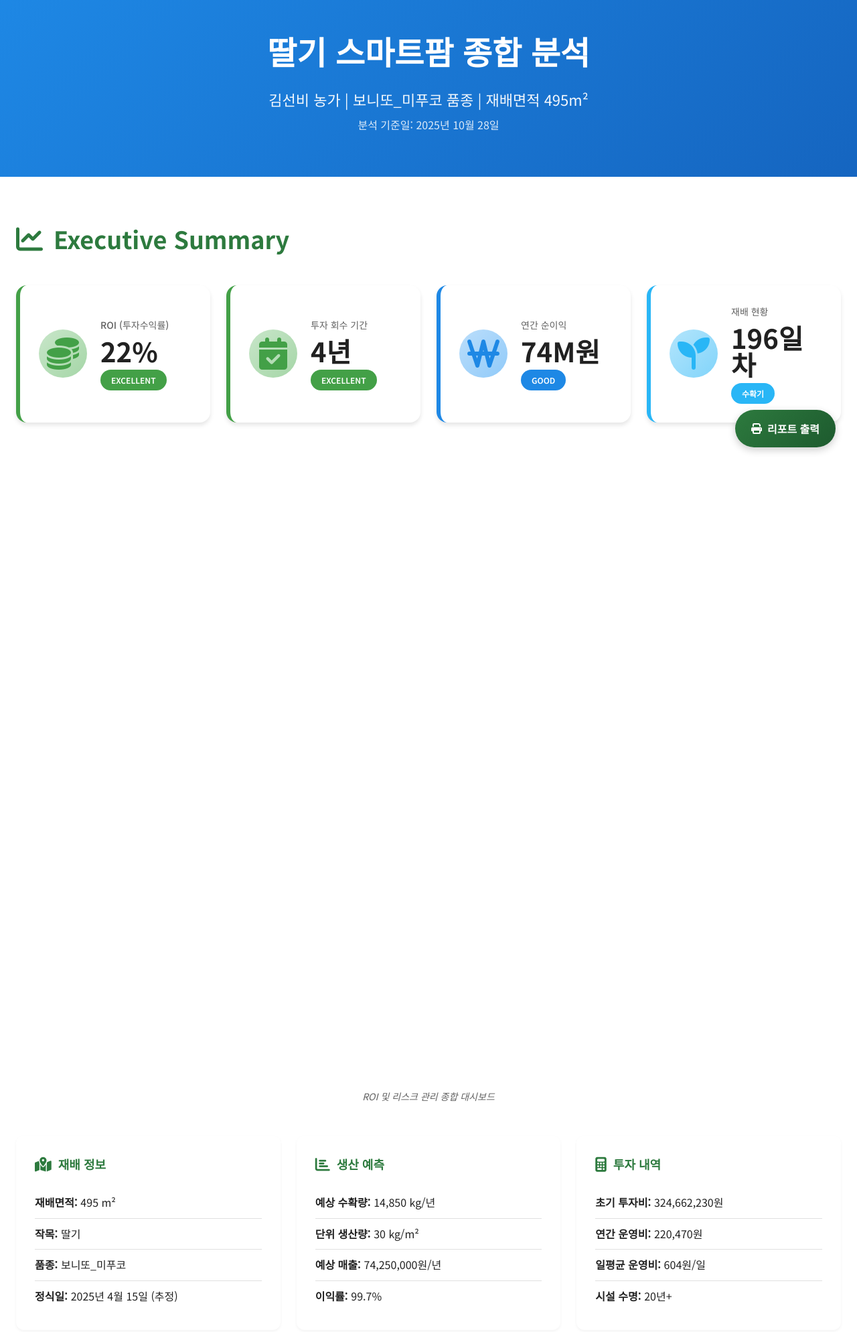
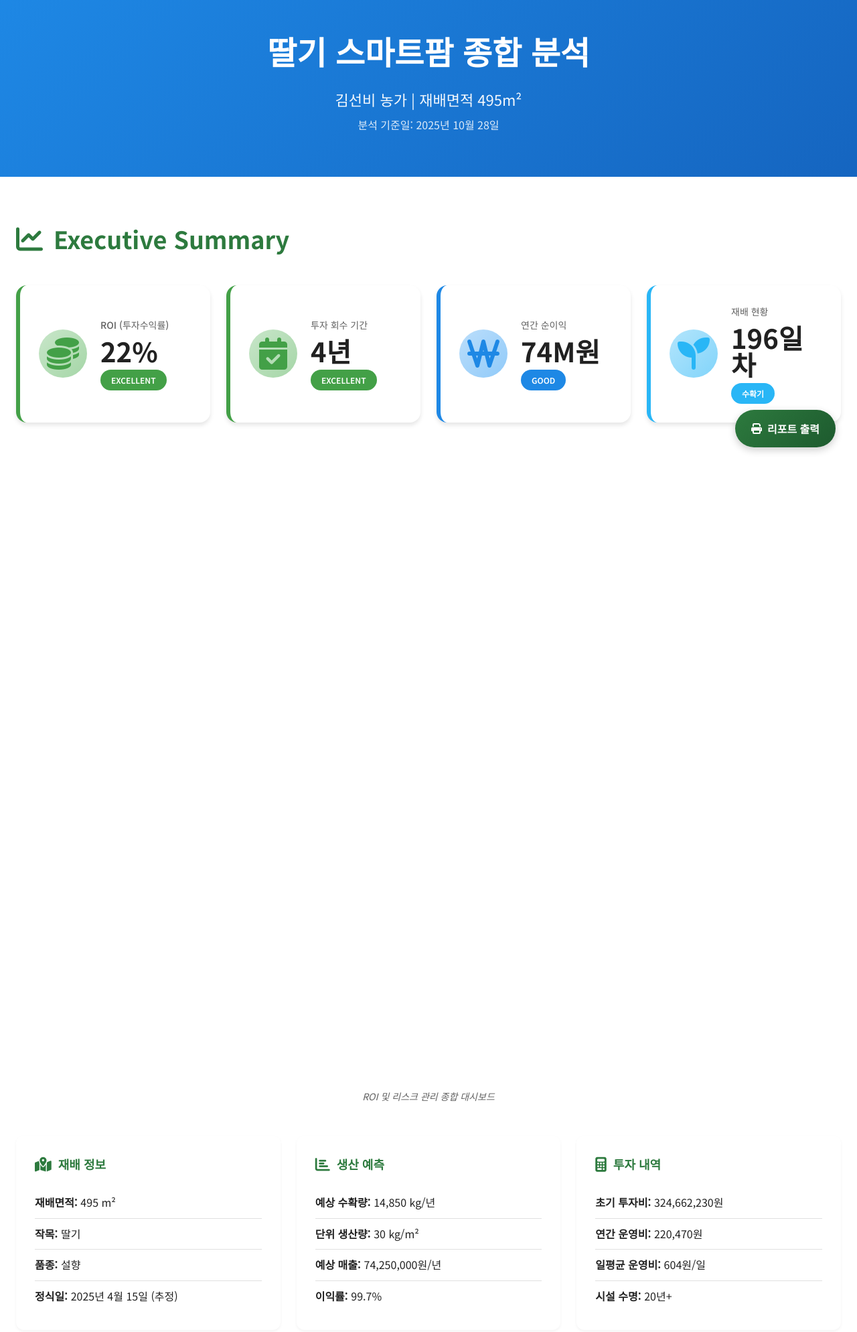
Before and after one commit to Radlerner/interimreport_strawberry, a plain HTML site: page index.html in a window 1280 px wide. Shown: the part 100-2089 px from the top of the page at 67% size. Drawn offline with Linux system fonts and the light colour scheme.

Commit message:
Update index.html

```diff
--- a/index.html
+++ b/index.html
@@ -34,7 +34,7 @@
     <section class="hero">
         <div class="container">
             <h1 class="hero-title">딸기 스마트팜 종합 분석</h1>
-            <p class="hero-subtitle">김선비 농가 | 보니또_미푸코 품종 | 재배면적 495m²</p>
+            <p class="hero-subtitle">김선비 농가 |  재배면적 495m²</p>
             <p class="hero-date">분석 기준일: 2025년 10월 28일</p>
         </div>
     </section>
@@ -107,7 +107,7 @@
                     <ul>
                         <li><strong>재배면적:</strong> 495 m²</li>
                         <li><strong>작목:</strong> 딸기</li>
-                        <li><strong>품종:</strong> 보니또_미푸코</li>
+                        <li><strong>품종:</strong> 설향</li>
                         <li><strong>정식일:</strong> 2025년 4월 15일 (추정)</li>
                     </ul>
                 </div>
```
